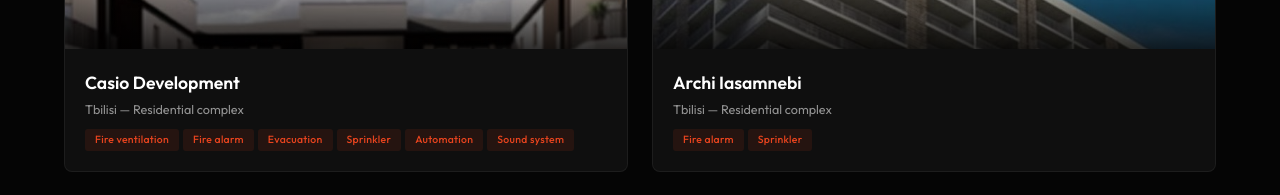
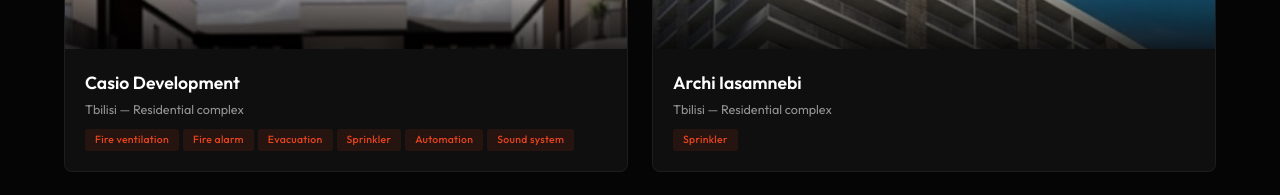
Before and after one commit to lukasturua9444/ares-ge, a Next.js app: page /projects in a window 1280 px wide. Shown: the part 2080-2275 px from the top of the page. Built offline with nearby package versions, Linux system fonts and the light colour scheme.

Commit message:
Archi Iasamnebi: remove Fire alarm tag (EN projects)

```diff
--- a/src/app/projects/page.js
+++ b/src/app/projects/page.js
@@ -31,7 +31,7 @@
     { name: 'M1 Group Kutaisi', location: 'Kutaisi', type: 'Residential & Commercial complex', img: '/images/proj-m1-group.jpg', tags: ['Fire ventilation', 'Fire alarm', 'Evacuation', 'Sprinkler', 'Automation', 'Sound system'] },
     { name: 'Shopping Mall in Kutaisi', location: 'Kutaisi', type: 'Commercial facility', img: '/images/proj-shopping-mall.jpg', tags: ['Fire ventilation', 'Fire alarm', 'Evacuation', 'Sprinkler', 'Automation', 'Sound system'] },
     { name: 'Casio Development', location: 'Tbilisi', type: 'Residential complex', img: '/images/proj-casio.jpg', tags: ['Fire ventilation', 'Fire alarm', 'Evacuation', 'Sprinkler', 'Automation', 'Sound system'] },
-    { name: 'Archi Iasamnebi', location: 'Tbilisi', type: 'Residential complex', img: '/images/proj-archi.jpg', tags: ['Fire alarm', 'Sprinkler'] },
+    { name: 'Archi Iasamnebi', location: 'Tbilisi', type: 'Residential complex', img: '/images/proj-archi.jpg', tags: ['Sprinkler'] },
     { name: 'Compact Mukhiani', location: 'Tbilisi', type: 'Residential complex', img: '/images/proj-compact.jpg', tags: ['Fire ventilation', 'Fire alarm', 'Evacuation', 'Sprinkler', 'Automation', 'Electrical'] },
     { name: 'Baustar Rustavi', location: 'Rustavi', type: 'Residential complex', img: '/images/proj-baustar.jpg', tags: ['Fire ventilation', 'Fire alarm', 'Evacuation', 'Sprinkler', 'Automation', 'Electrical'] },
     { name: 'Kvareli School', location: 'Kvareli', type: 'Public building', img: null, tags: ['Fire ventilation', 'Fire alarm', 'Evacuation', 'Sprinkler', 'Automation', 'Electrical'] },
```
